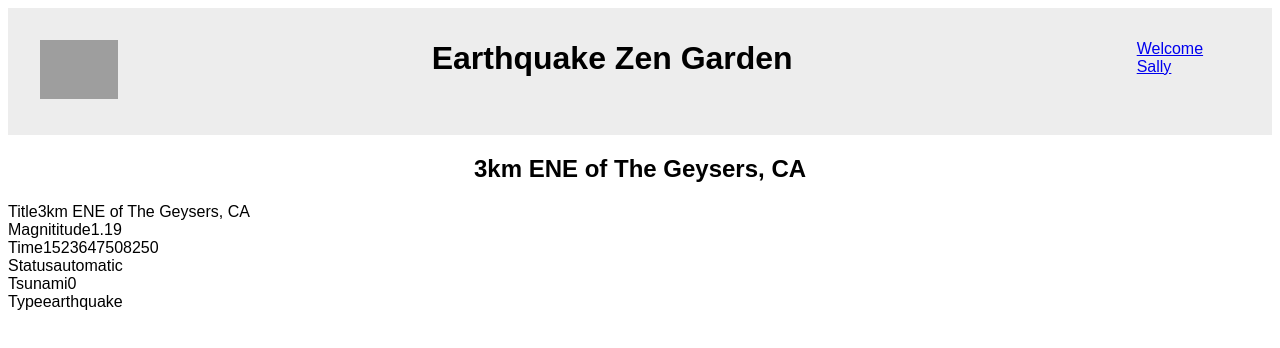
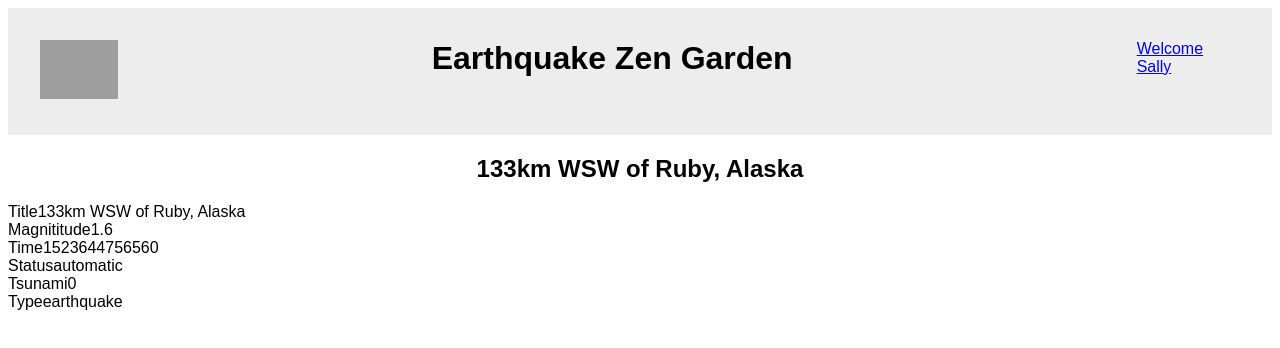
Before and after one commit to mintsource/earthquake-zen-garden, a React app: page /detail/ak19233598 in a window 1280 px wide. Shown: the top 348 px of the page. Built offline with nearby package versions, Linux system fonts and the light colour scheme; grey boxes are pictures that could not be loaded; the HTML template or start-up script is replaced by a standard one.

Commit message:
fixed equality check

```diff
--- a/src/js/views/EarthQuakeDetail.js
+++ b/src/js/views/EarthQuakeDetail.js
@@ -5,7 +5,7 @@ import earthQuakeData from '../../data/earthquakes.json'
 
 export default function EarthQuakeDetail() {
   const { id } = useParams()
-  const details = earthQuakeData.data.features.find(earthquake => earthquake.id = id)
+  const details = earthQuakeData.data.features.find(earthquake => earthquake.id === id)
 
   return (
     <article className='detail-container'>
```
